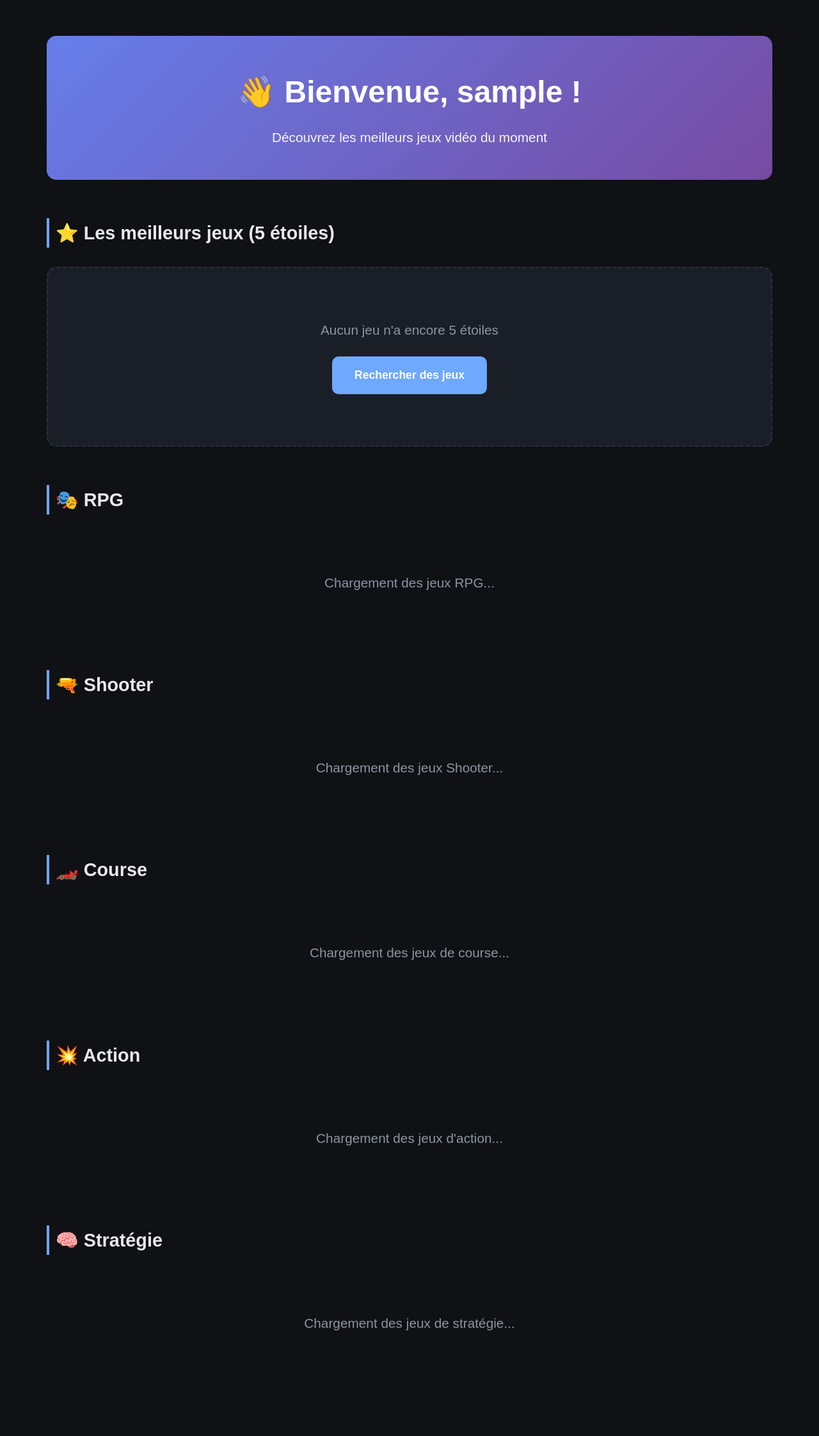
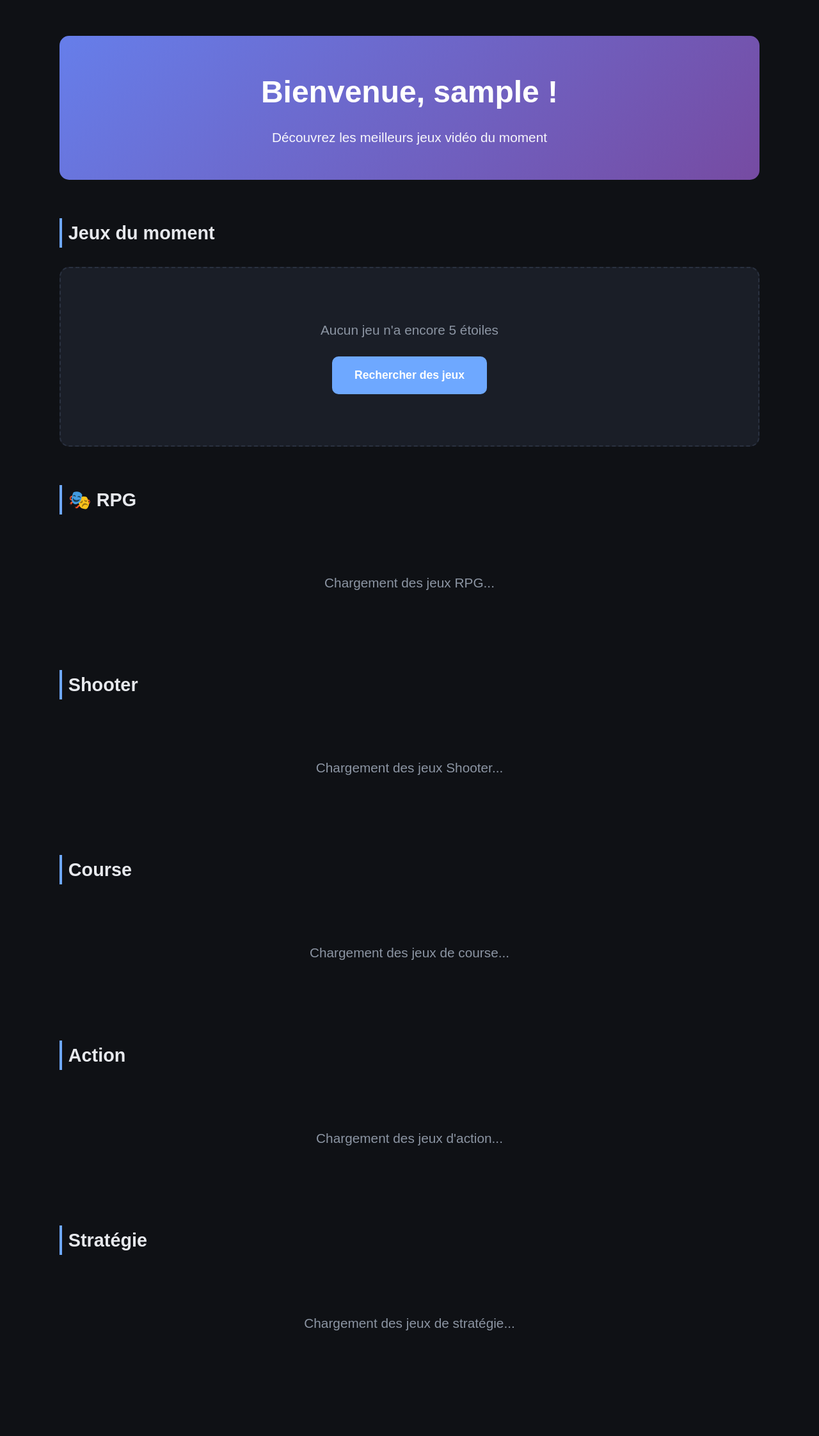
Before and after one commit to noahr78200/gamelink-project, a PHP site: page /ton-projet/PAGE/ACCUEIL.php in a window 1280 px wide. Shown: the part 80-2324 px from the top of the page at 64% size. Run offline with PHP 8.4, Linux system fonts and the light colour scheme; the visitor is signed in with stand-in values (Sample User, id 1); data that the repository does not hold is empty.

Commit message:
page accueil

```diff
--- a/GameLink-main/CSS/STYLE_ACCUEIL.css
+++ b/GameLink-main/CSS/STYLE_ACCUEIL.css
@@ -13,7 +13,7 @@ body {
 main {
 
   margin: 0 auto;
-  padding: 40px 60px;
+  padding: 40px 80px;
 }
 
 /* ===== BANNIÈRE DE BIENVENUE ===== */
--- a/GameLink-main/PAGE/ACCUEIL.php
+++ b/GameLink-main/PAGE/ACCUEIL.php
@@ -106,13 +106,13 @@ if (file_exists(__DIR__ . '/../INCLUDES/header.php')) {
 
     <!-- BANNIÈRE DE BIENVENUE -->
     <div class="welcome-banner">
-        <h1>👋 Bienvenue, <?= htmlspecialchars($user_pseudo) ?> !</h1>
+        <h1>Bienvenue, <?= htmlspecialchars($user_pseudo) ?> !</h1>
         <p>Découvrez les meilleurs jeux vidéo du moment</p>
     </div>
 
     <!-- SECTION : JEUX À 5 ÉTOILES -->
     <div class="carousel-container">
-        <h2 class="section-title">⭐ Les meilleurs jeux (5 étoiles)</h2>
+        <h2 class="section-title">Jeux du moment</h2>
 
         <?php if (empty($topGames)): ?>
             <div class="empty-state">
@@ -171,7 +171,7 @@ if (file_exists(__DIR__ . '/../INCLUDES/header.php')) {
 
     <!-- SECTION : SHOOTER -->
     <div class="carousel-container">
-        <h2 class="section-title">🔫 Shooter</h2>
+        <h2 class="section-title">Shooter</h2>
 
         <?php if (empty($genres['Shooter'])): ?>
             <div class="loading">Chargement des jeux Shooter...</div>
@@ -202,7 +202,7 @@ if (file_exists(__DIR__ . '/../INCLUDES/header.php')) {
 
     <!-- SECTION : COURSE -->
     <div class="carousel-container">
-        <h2 class="section-title">🏎️ Course</h2>
+        <h2 class="section-title">Course</h2>
 
         <?php if (empty($genres['Course'])): ?>
             <div class="loading">Chargement des jeux de course...</div>
@@ -233,7 +233,7 @@ if (file_exists(__DIR__ . '/../INCLUDES/header.php')) {
 
     <!-- SECTION : ACTION -->
     <div class="carousel-container">
-        <h2 class="section-title">💥 Action</h2>
+        <h2 class="section-title">Action</h2>
 
         <?php if (empty($genres['Action'])): ?>
             <div class="loading">Chargement des jeux d'action...</div>
@@ -263,7 +263,7 @@ if (file_exists(__DIR__ . '/../INCLUDES/header.php')) {
 
     <!-- SECTION : STRATÉGIE -->
     <div class="carousel-container">
-        <h2 class="section-title">🧠 Stratégie</h2>
+        <h2 class="section-title">Stratégie</h2>
 
         <?php if (empty($genres['Stratégie'])): ?>
             <div class="loading">Chargement des jeux de stratégie...</div>
```
